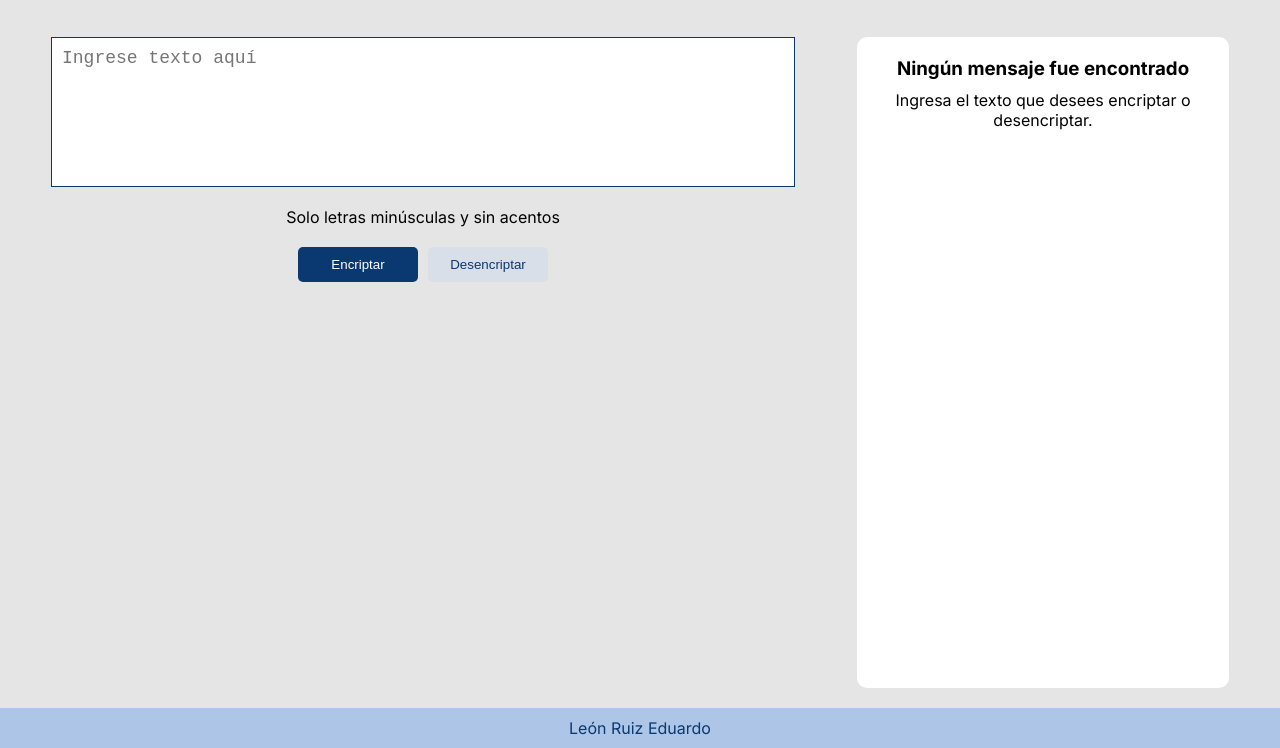
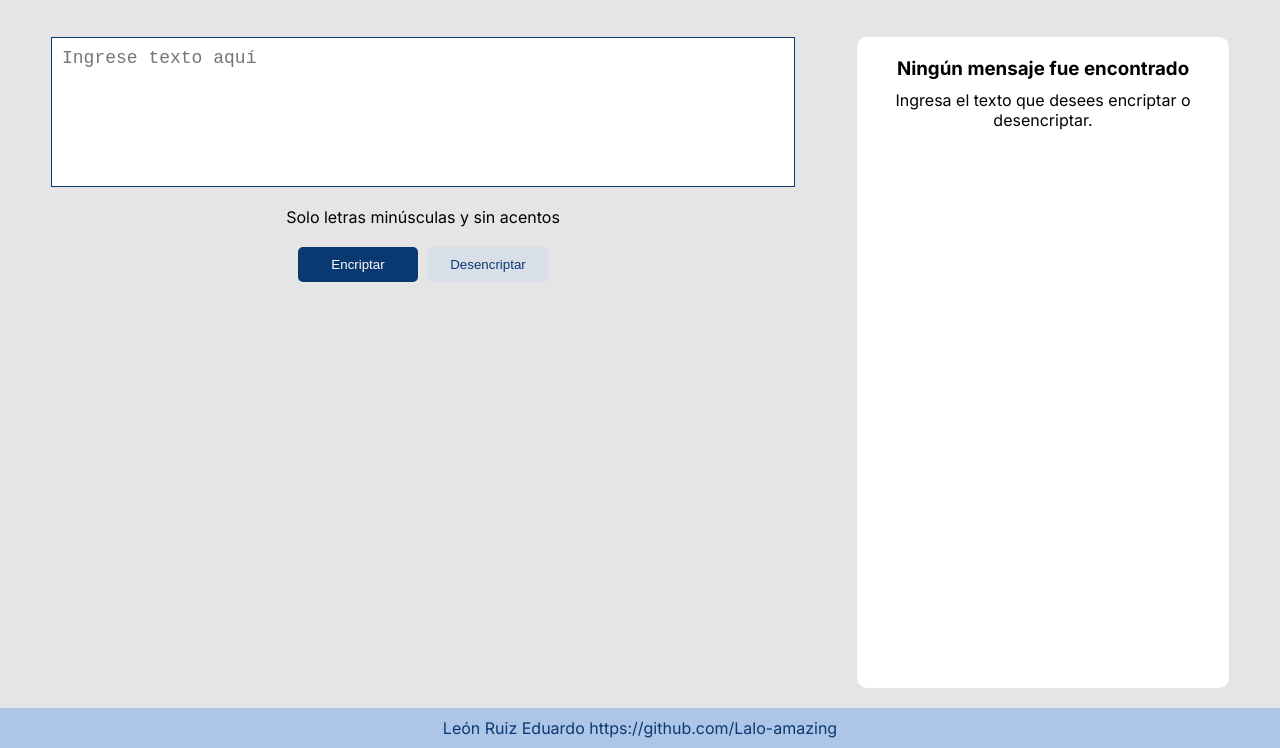
Before and after one commit to Lalo-amazing/Encriptador, a plain HTML site: page index.html in a window 1280 px wide. Shown: the part 52-800 px from the top of the page. Drawn offline with Linux system fonts and the light colour scheme.

Commit message:
Update index.html

```diff
--- a/index.html
+++ b/index.html
@@ -34,6 +34,7 @@
     </main>
     <footer class="footer">
         León Ruiz Eduardo
+        https://github.com/Lalo-amazing
     </footer>
     <script src="script.js"></script>
 </body>
```
